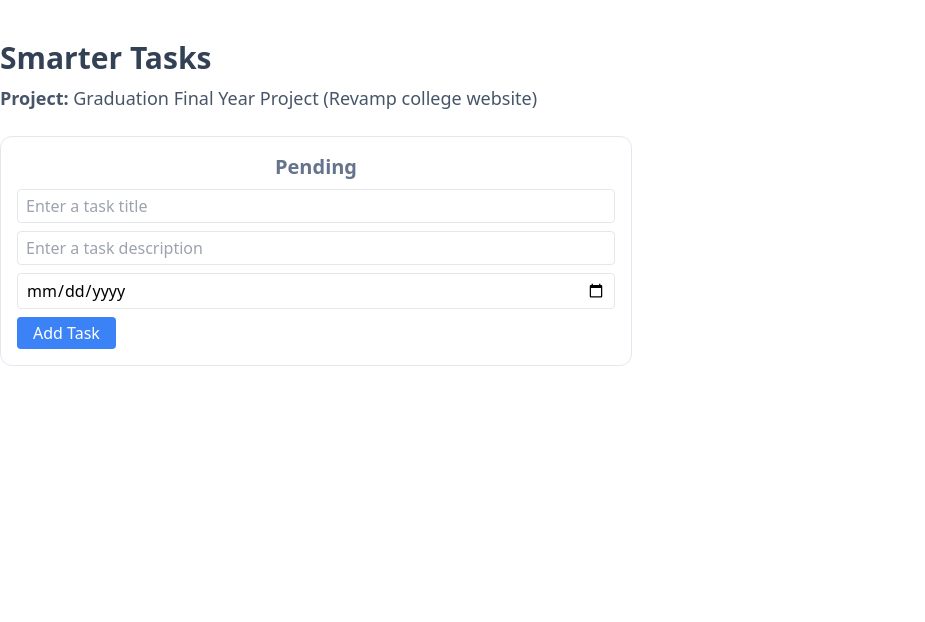
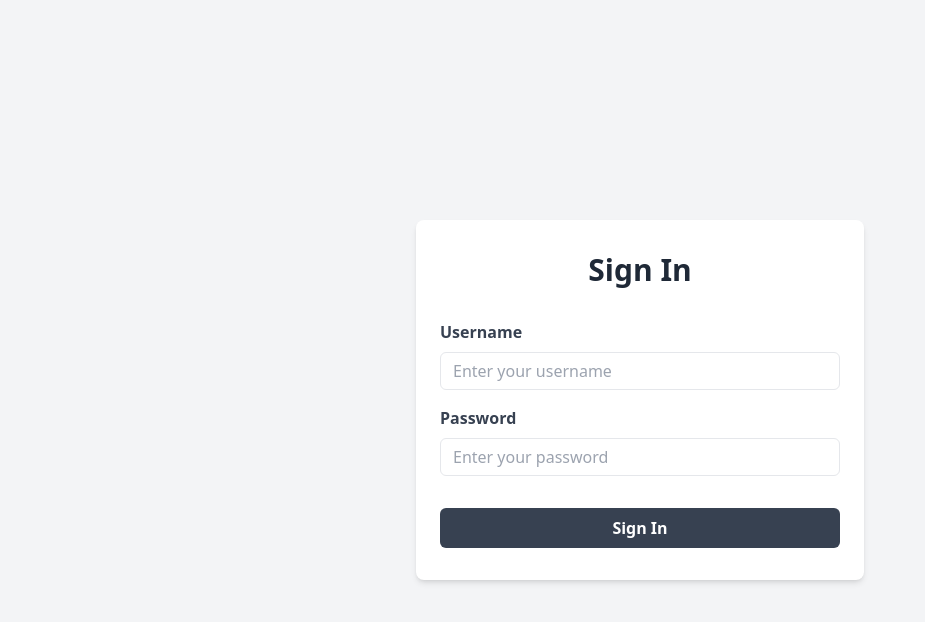
Before and after one commit to Lintaaa-25/wd301, a React (Vite) app in the folder smarter-tasks/: page /signin in a window 1280 px wide. Shown: the top 622 px of the page, without its empty margins (0-925 px from the left). Built offline with nearby package versions, Linux system fonts and the light colour scheme.

Commit message:
Update App.tsx

```diff
--- a/smarter-tasks/src/App.tsx
+++ b/smarter-tasks/src/App.tsx
@@ -1,13 +1,51 @@
 import React from "react";
-import TaskApp from "./TaskApp";
-import "./index.css"; // Tailwind CSS entry
+import "./index.css";
+import {
+  createBrowserRouter,
+  Navigate,
+  RouterProvider,
+} from "react-router-dom";
 
-function App() {
-  return (
-    <div className="App">
-      <TaskApp />
-    </div>
-  );
-}
+import HomePage from "./pages/HomePage";
+import TaskListPage from "./pages/TaskListPage";
+import Layout from "./Layout";
+import TaskDetailsPage from "./pages/TaskDetailsPage";
+import Signin from "./pages/Signin";
+import ProtectedRoute from "./ProtectedRoute";
+import NotFound from "./pages/Notfound";
+const router = createBrowserRouter([
+  {
+    path: "/",
+    element: <Navigate to="/signin" replace />,
+  },
+  {
+    path: "/signin",
+    element: <Signin />,
+  },
+  {
+    element: (
+      <ProtectedRoute>
+        <Layout />
+      </ProtectedRoute>
+    ),
+    children: [
+      { path: "/home", element: <HomePage /> },
+      { path: "/tasks", element: <TaskListPage /> },
+      { path: "/tasks/:id", element: <TaskDetailsPage /> },
+    ],
+  },
+  {
+    path: "/notfound",
+    element: <NotFound />,
+  },
+  {
+    path: "*",
+    element: <Navigate to="/notfound" replace />,
+  },
+]);
+
+const App = () => {
+  return <RouterProvider router={router} />;
+};
 
 export default App;
```
